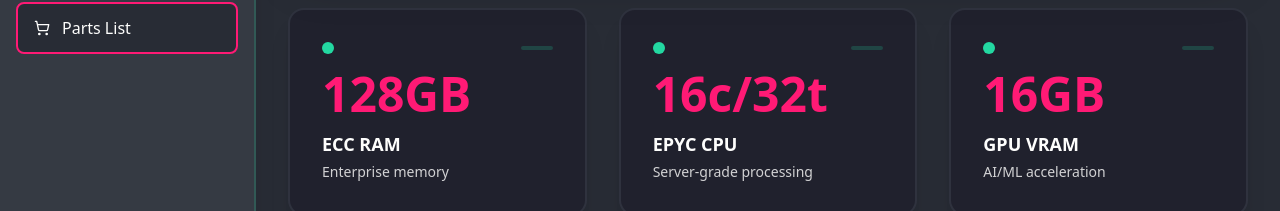
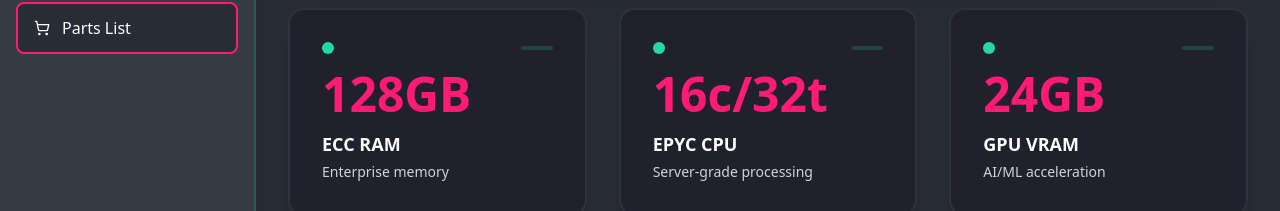
Before and after one commit to danielbooth-cloud/homelab, a SvelteKit app: page / in a window 1280 px wide. Shown: the part 346-557 px from the top of the page. Built offline with nearby package versions, Linux system fonts and the light colour scheme.

Commit message:
update gpu

```diff
--- a/src/routes/ArchitectureSection.svelte
+++ b/src/routes/ArchitectureSection.svelte
@@ -11,7 +11,7 @@
           'CPU': 'EPYC 7302P (16c/32t)',
           'RAM': '128GB ECC',
           'Storage': '1TB NVMe x2',
-          'GPU': 'RTX 4060 Ti 16GB'
+          'GPU': 'RTX 3090 24GB'
         }
       },
       {
--- a/src/routes/OverviewSection.svelte
+++ b/src/routes/OverviewSection.svelte
@@ -2,7 +2,7 @@
   const stats = [
     { value: '128GB', label: 'ECC RAM', desc: 'Enterprise memory' },
     { value: '16c/32t', label: 'EPYC CPU', desc: 'Server-grade processing' },
-    { value: '16GB', label: 'GPU VRAM', desc: 'AI/ML acceleration' },
+    { value: '24GB', label: 'GPU VRAM', desc: 'AI/ML acceleration' },
     { value: '4TB+', label: 'NVMe Storage', desc: 'Ultra-fast SSDs' },
     { value: '20-30', label: 'VMs', desc: 'Production workloads' },
     { value: '99.9%', label: 'Uptime', desc: 'High availability' }
--- a/src/routes/PartsSection.svelte
+++ b/src/routes/PartsSection.svelte
@@ -25,9 +25,9 @@
     },
     phase2: {
       title: 'Phase 2: AI/ML Capabilities',
-      cost: 477, // £477 (was $650)
+      cost: 710, // £477 (was $650)
       items: [
-        { name: 'RTX 5060 Ti 16GB', price: 367, specs: '16GB GDDR6, 40-50 tokens/sec' }, // £367 (was $500)
+        { name: 'RTX 3090 24GB', price: 600, specs: '24GB GDDR6, 40-50 tokens/sec' }, // £367 (was $500)
         { name: 'HP t640 Thin Client', price: 110, specs: 'AMD Ryzen R1505G, 8GB DDR4, 32GB eMMC, Dual 4K support' } // £110 (was $150)
       ]
     },
```
Also changed, not shown: 1 other file (tests, documents, lock files or other folders).
